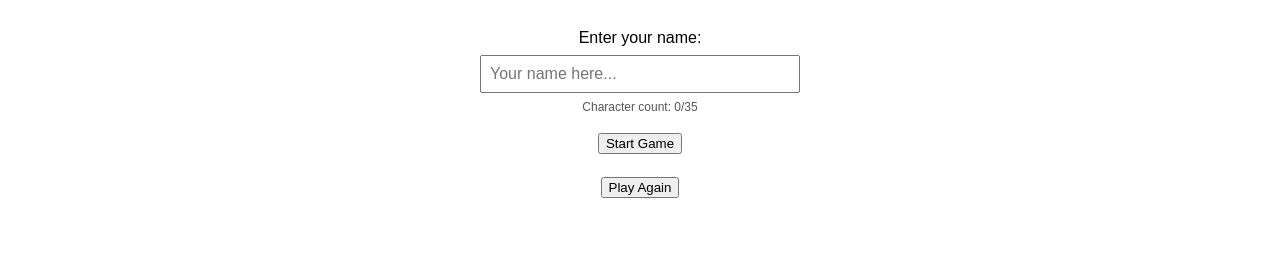
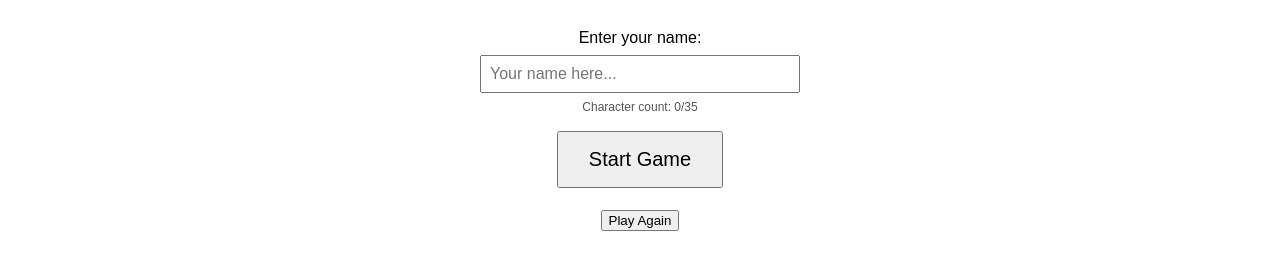
Before and after one commit to seojizzz/wallprime.github.io, a plain HTML site: page index.html in a window 1280 px wide. Shown: the part 129-398 px from the top of the page. Drawn offline with Linux system fonts and the light colour scheme; no server answers; a web font is replaced by a local one.

Commit message:
asdfasdstart

```diff
--- a/index.html
+++ b/index.html
@@ -148,7 +148,7 @@
         <label for="username-input">Enter your name:</label>
         <input type="text" id="username-input" maxlength="35" placeholder="Your name here..." />
         <div id="char-count">Character count: 0/35</div>
-        <button id="start-game-btn">Start Game</button>
+        <button id="start-btn">Start Game</button>
     </div>
 
     </div>
```
